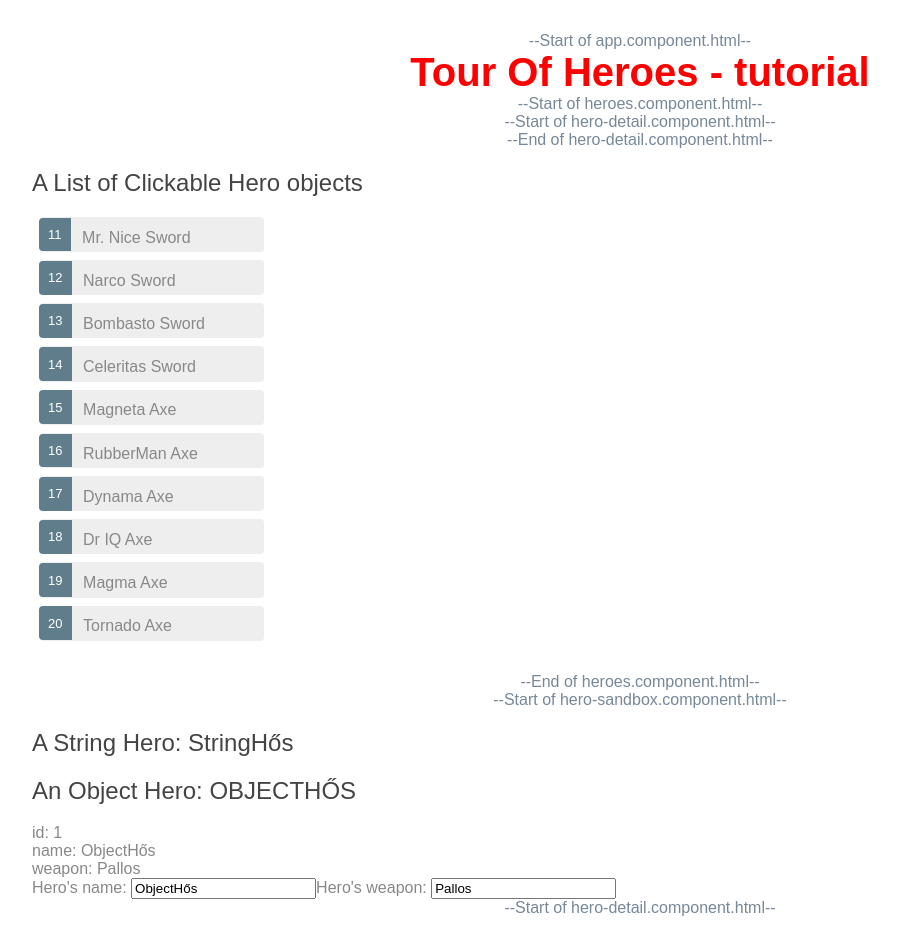
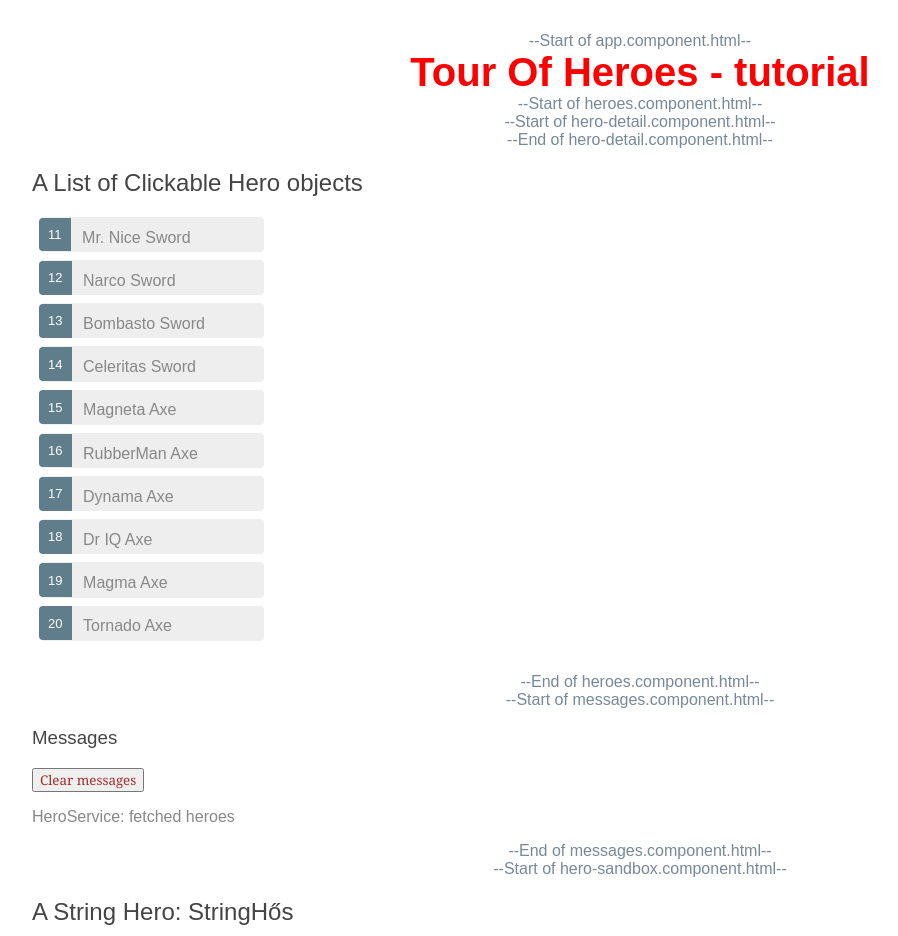
Before and after one commit to asszem/AngularHeroTutorial, an Angular app: page / in a window 1280 px wide. Shown: the top 936 px of the page, without its empty margins (0-898 px from the left). Built offline with nearby package versions, Linux system fonts and the light colour scheme.

Commit message:
WIP message service - displaying message

```diff
--- a/src/app/app.component.html
+++ b/src/app/app.component.html
@@ -3,5 +3,6 @@
     {{ title }}
   </h1>
   <app-heroes></app-heroes>
+  <app-messages></app-messages>
   <app-hero-sandbox></app-hero-sandbox>
 <p class="componentBorder">--End of app.component.html--</p>
--- a/src/app/app.module.ts
+++ b/src/app/app.module.ts
@@ -8,6 +8,8 @@ import { HeroesComponent } from './heroes/heroes.component';
 import { HeroDetailComponent } from './hero-detail/hero-detail.component';
 import { HeroSandboxComponent } from './hero-sandbox/hero-sandbox.component'; // imported by the CLI automatically
 import { HeroService } from './hero.service';
+import { MessagesComponent } from './messages/messages.component';
+import { MessageService } from './message.service';
 
 
 @NgModule({
@@ -15,7 +17,8 @@ import { HeroService } from './hero.service';
     AppComponent,
     HeroesComponent,
     HeroDetailComponent,
-    HeroSandboxComponent
+    HeroSandboxComponent,
+    MessagesComponent
   ],
   imports: [
     BrowserModule,
@@ -23,7 +26,7 @@ import { HeroService } from './hero.service';
   ],
   // tslint:disable-next-line:max-line-length
   providers: [ // The providers array tells Angular to create a single, shared instance of HeroService and inject into any class that asks for it.
-    HeroService,
+    HeroService, MessageService,
   ],
   bootstrap: [AppComponent]
 })
--- a/src/app/hero.service.ts
+++ b/src/app/hero.service.ts
@@ -1,12 +1,16 @@
 import { Injectable } from '@angular/core';
 import { Hero } from './hero';
 import { HEROES } from './mock-heroes';
+import { MessageService} from './message.service';
 
 @Injectable()
 export class HeroService {
-
-  constructor() { }
+  constructor(private messageService: MessageService) {
+    // this.messageService=messageService;
+   }
   getHeroes(): Hero[] { // return type is Hero[] array
+    // TODO send the message AFTER fetching heroes
+    this.messageService.add('HeroService: fetched heroes');
     return HEROES;
   }
 
--- /dev/null
+++ b/src/app/message.service.ts
@@ -0,0 +1,15 @@
+import { Injectable } from '@angular/core';
+
+@Injectable()
+export class MessageService {
+  messages: string[] =[];
+  constructor() { }
+  add(messageToAdd: string) :void {
+    this.messages.push(messageToAdd)
+  }
+
+  clearMessages(){
+    this.messages=[];
+  }
+
+}
--- /dev/null
+++ b/src/app/messages/messages.component.css
@@ -0,0 +1,3 @@
+.clear{
+    color: brown;
+}
--- /dev/null
+++ b/src/app/messages/messages.component.html
@@ -0,0 +1,9 @@
+<p class="componentBorder">--Start of messages.component.html--</p>
+<!-- Display messages only if the array is not empty. This will disappear after the clear button is pressed -->
+<h3 *ngIf="messageService.messages.length">Messages</h3>
+<!-- Display a clear button for clearing the message-->
+<button class="clear" (click) = "messageService.clearMessages()">Clear messages</button>
+<!-- Iterate through the messages and display them -->
+<p *ngFor="let currentMessage of messageService.messages">{{currentMessage}}</p>
+
+<p class="componentBorder">--End of messages.component.html--</p>
--- /dev/null
+++ b/src/app/messages/messages.component.ts
@@ -0,0 +1,15 @@
+import { Component, OnInit } from '@angular/core';
+import { MessageService } from '../message.service';
+
+@Component({
+  selector: 'app-messages',
+  templateUrl: './messages.component.html',
+  styleUrls: ['./messages.component.css']
+})
+export class MessagesComponent implements OnInit {
+  constructor(public messageService: MessageService) { } // public because it will be binded to html template
+
+  ngOnInit() {
+  }
+
+}
```
Also changed, not shown: 2 other files (tests, documents, lock files or other folders).
